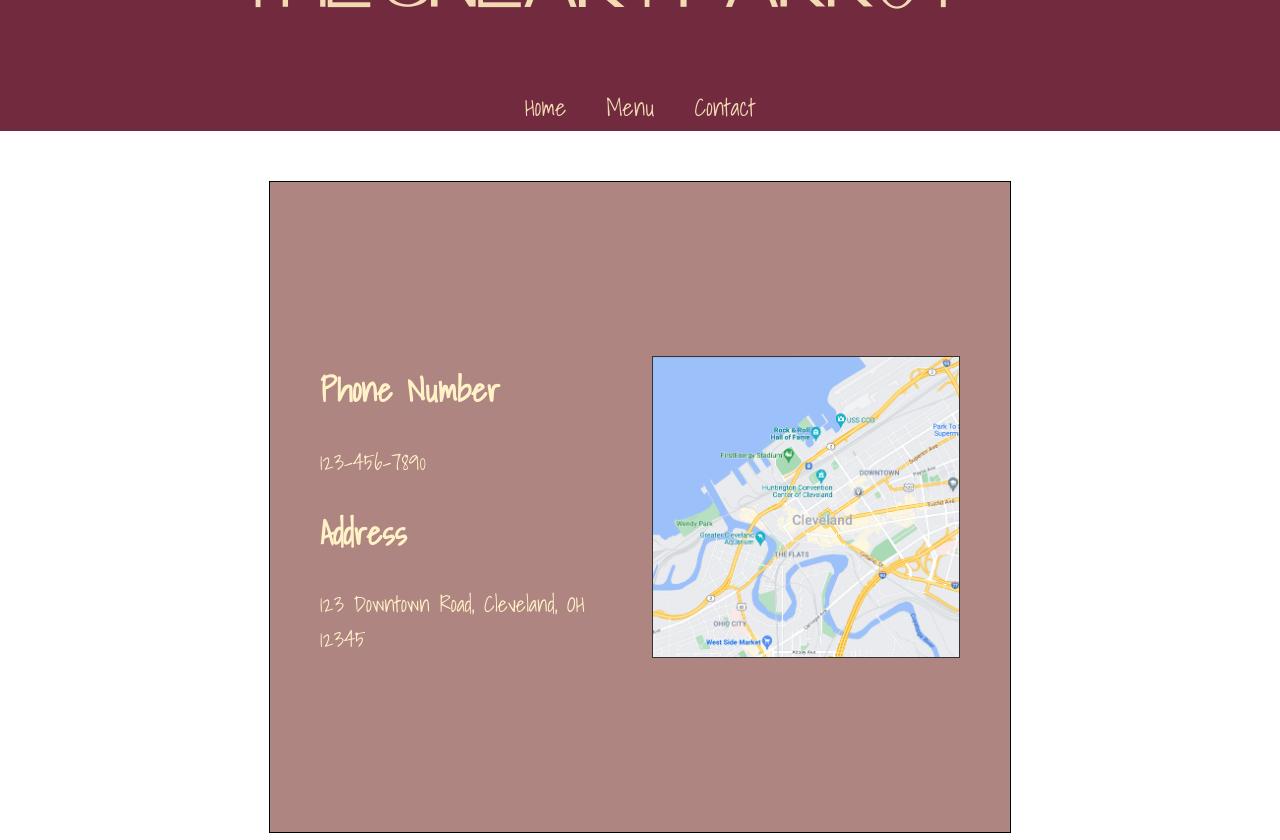
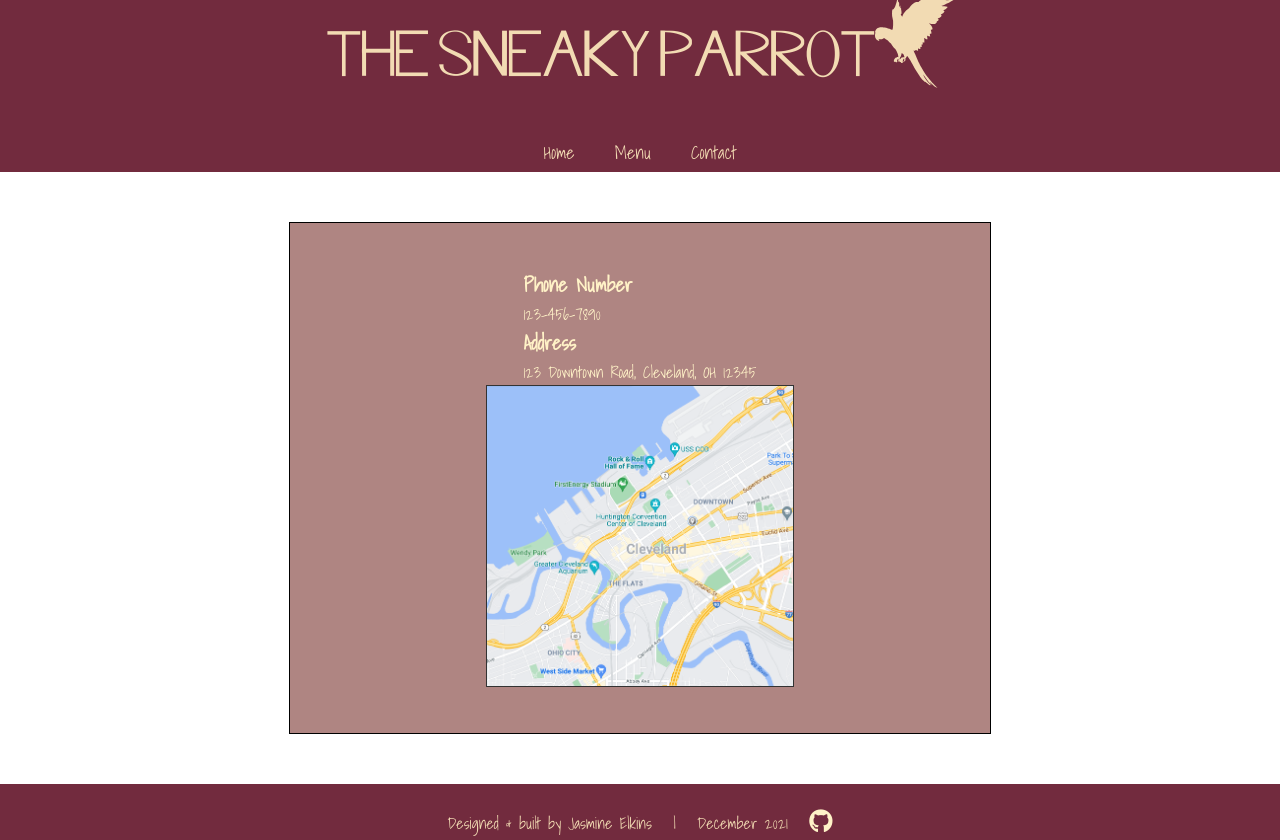
Before and after one commit to jasmineelkins/restaurant-page, a website built with webpack: page dist/index.html in a window 1280 px wide. Shown: the top 840 px of the page. Built offline with Linux system fonts and the light colour scheme.

Commit message:
Fixed formatting & font sizes

```diff
--- a/src/contact.js
+++ b/src/contact.js
@@ -11,10 +11,14 @@ function createContactContent() {
   content.setAttribute("id", "contactContent");
 
   const innerDiv = document.createElement("div");
-  content.classList.add("innerDiv");
+  innerDiv.classList.add("innerDiv");
 
   const phoneInfo = document.createElement("div");
   phoneInfo.classList.add("contactInfo");
+
+  // add icons instead of headers
+  // <i class="fa-solid fa-phone"></i>
+  // <i class="fa-solid fa-house"></i>
 
   const phoneHeader = document.createElement("h2");
   phoneHeader.classList.add("header");
--- a/src/style.css
+++ b/src/style.css
@@ -34,7 +34,6 @@ header {
   flex-direction: column;
   justify-content: flex-end;
   align-items: center;
-  margin: 0;
 }
 
 #nameDiv {
@@ -43,7 +42,7 @@ header {
 
 #restaurantName {
   font-family: "Twisted", sans-serif;
-  font-size: 80px;
+  font-size: 60px;
   padding: 0;
 }
 
@@ -57,7 +56,7 @@ header {
 
 #navbar a {
   text-decoration: none;
-  font-size: 24px;
+  font-size: 18px;
   transition: 0.5s ease;
   padding: 5px 20px;
   color: rgb(242, 219, 179);
@@ -92,11 +91,11 @@ main {
   width: 50%;
   background: rgba(147, 89, 85, 0.735);
   border: 1px solid black;
-  padding: 50px;
+  padding: 30px;
   margin: 50px;
   color: rgb(255, 242, 199);
   overflow: auto;
-  height: 550px;
+  height: 450px;
 }
 
 .content.home,
@@ -112,11 +111,11 @@ main {
   flex-direction: column;
   justify-content: center;
   align-items: center;
-  font-size: 24px;
+  font-size: 20px;
 }
 
 .heading {
-  font-size: 40px;
+  font-size: 32px;
   text-decoration: underline;
   text-underline-offset: 10px;
 }
@@ -127,15 +126,12 @@ main {
 }
 
 /* HOME ----------------------------------- */
-h1
 
 /* MENU ----------------------------------- */
 .tile {
   display: flex;
   flex-direction: column;
   width: 100%;
-  padding: 10px 50px;
-  border: 1px solid blue;
 }
 
 .descriptionDiv {
@@ -148,6 +144,7 @@ h1
 
 .itemDescription {
   font-style: italic;
+  font-size: 16px;
 }
 
 .itemPrice {
@@ -155,14 +152,21 @@ h1
 }
 
 /* CONTACT -------------------------------- */
-#contactContent {
-  display: flex;
-  flex-direction: row;
-  gap: 50px;
+.innerDiv {
+  /* display: flex;
+  direction: row; */
+}
+
+.innerDiv h2 {
+  margin: 0;
+  font-size: 20px;
+}
+.innerDiv p {
+  margin: 0;
 }
 
 .contactInfo {
-  font-size: 22px;
+  font-size: 16px;
 }
 
 .locationImg {
```
Also changed, not shown: dist/main.js.
